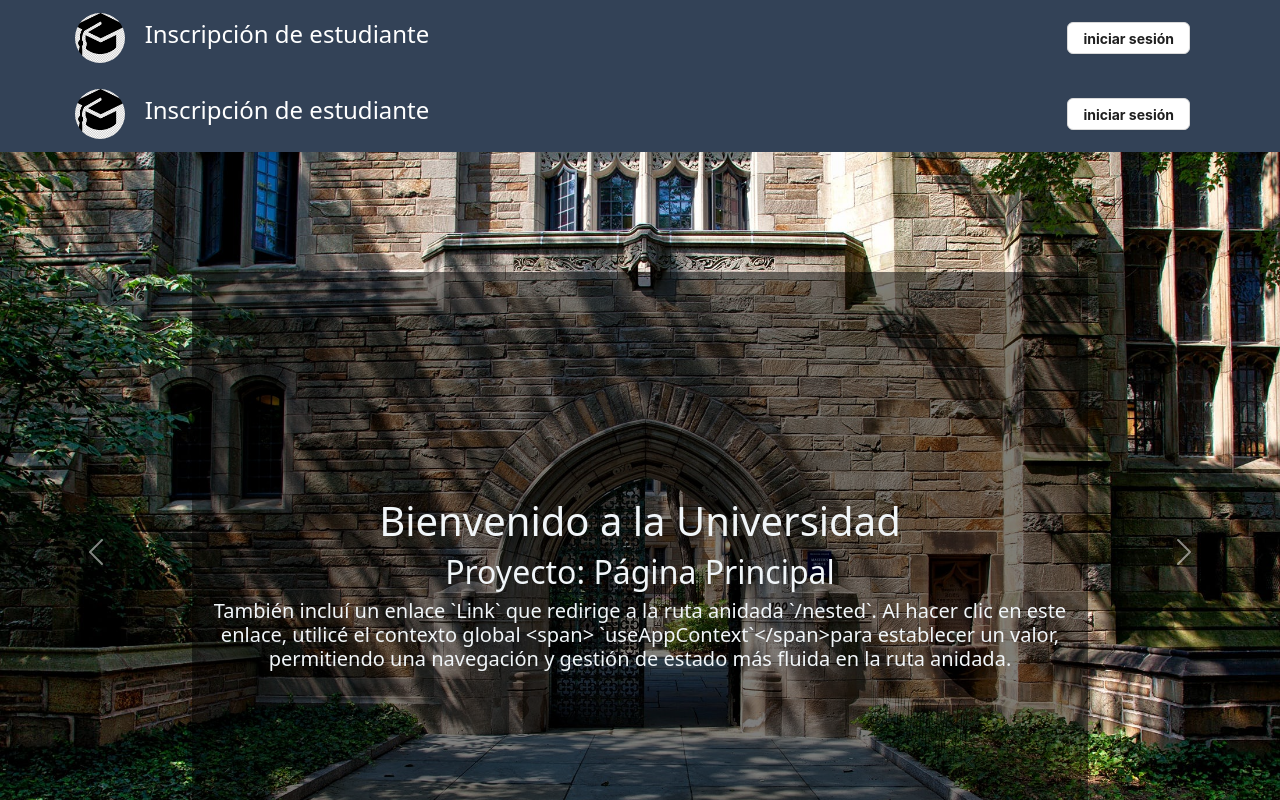
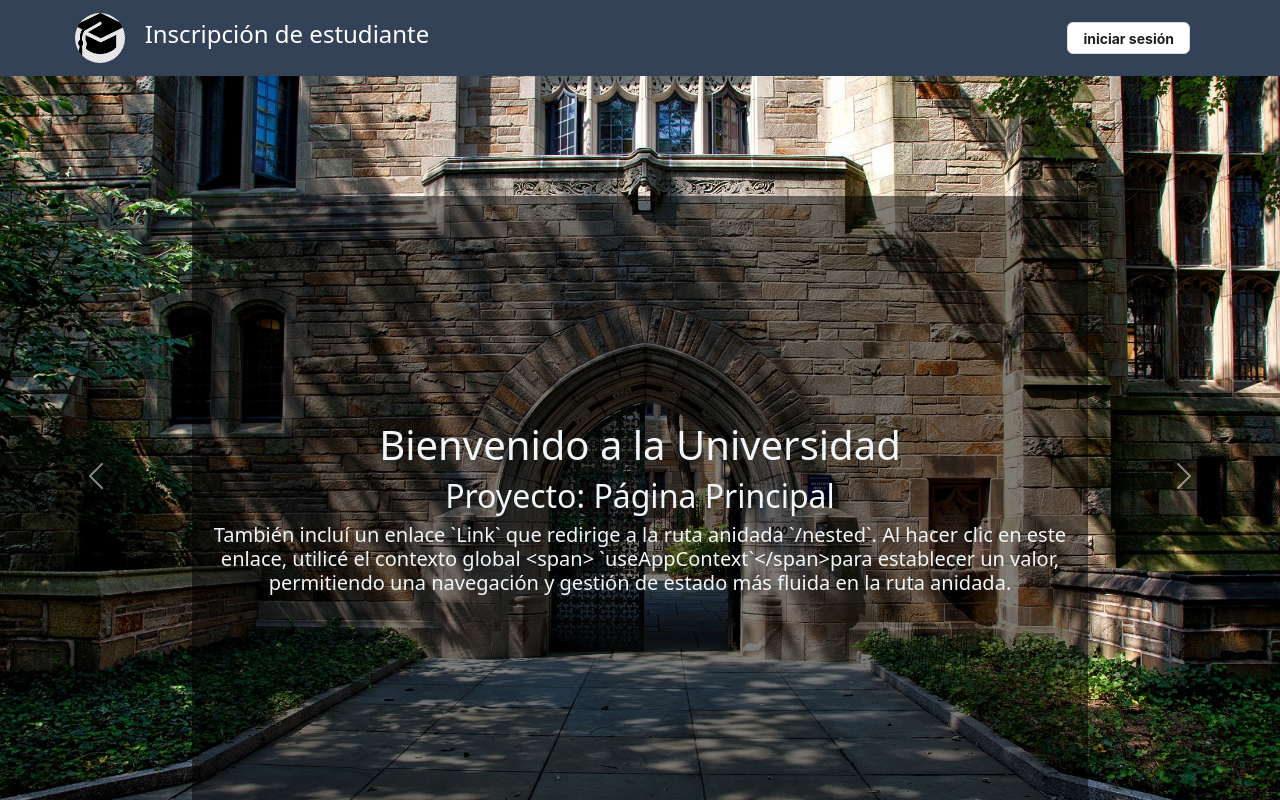
Before and after one commit to torco34/react-hook-form, a React (Vite) app: page / in a window 1280 px wide. Shown: the top 800 px of the page. Built offline with nearby package versions, Linux system fonts and the light colour scheme.

Commit message:
rutas lista

```diff
--- a/src/App.jsx
+++ b/src/App.jsx
@@ -13,9 +13,10 @@ function App() {
       <Router>
         <HooksAllProvider>
           <Header />
+          {/* <Route path="/" element={<Header />} /> */}
+
           <Routes>
-            <Route path="/" element={<Header />}>
-              <Route index element={<HomePage />} />
+            <Route path="/" element={<HomePage />}></Route>
             <Route path="login" element={<DashboardPage />} />
             <Route
               path="dashboard"
@@ -25,7 +26,6 @@ function App() {
                 </PrivateRouter>
               }
             />
-            </Route>
           </Routes>
           <Footer />
         </HooksAllProvider>
```
Lines whose indentation alone changed are shown as unchanged.
